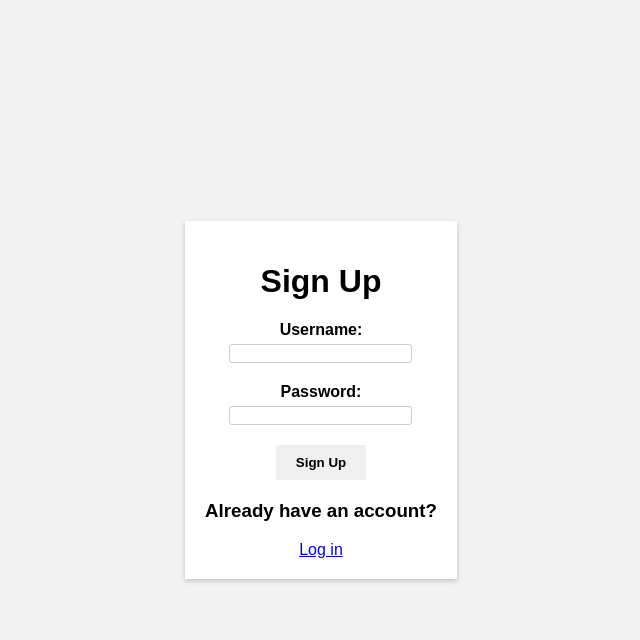
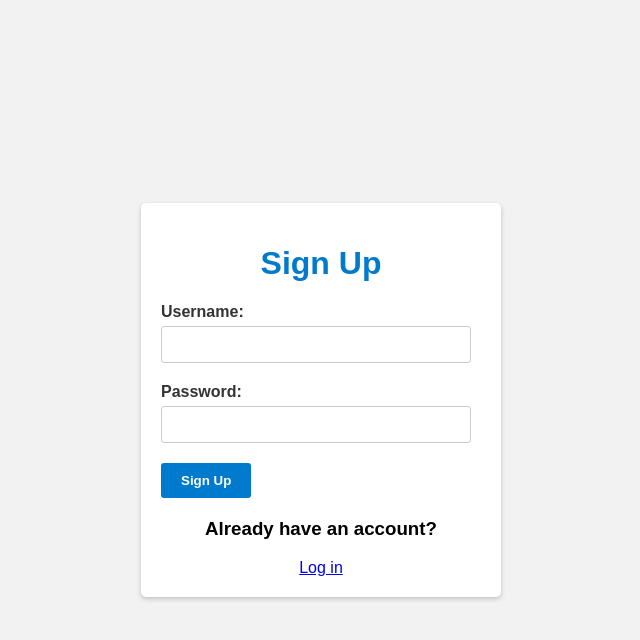
Before and after one commit to skylerkv/ECSRP, a PHP site: page /signup.php in a window 1280 px wide. Shown: the top 640 px of the page, without its empty margins (319-959 px from the left). Run offline with PHP 8.4, Linux system fonts and the light colour scheme.

Commit message:
fix login signup format

```diff
--- a/loginSignup.css
+++ b/loginSignup.css
@@ -11,10 +11,7 @@ body {
 
 .login-container {
     background-color: #fff;
-<<<<<<< HEAD
-=======
     width: 25%;
->>>>>>> 4d6dbd858e40281c2356726af7ab65d5d8d65a38
     border-radius: 5px;
     box-shadow: 0 2px 5px rgba(0, 0, 0, 0.2);
     padding: 20px;
@@ -22,49 +19,36 @@ body {
 }
 
 h1 {
-<<<<<<< HEAD
     color: #333;
-=======
     color: #007acc;
->>>>>>> 4d6dbd858e40281c2356726af7ab65d5d8d65a38
 }
 
 .form-group {
     margin-bottom: 20px;
-<<<<<<< HEAD
-=======
+
     text-align: left;
->>>>>>> 4d6dbd858e40281c2356726af7ab65d5d8d65a38
 }
 
 label {
     display: block;
     font-weight: bold;
     margin-bottom: 5px;
-<<<<<<< HEAD
-=======
+
     color: #333;
->>>>>>> 4d6dbd858e40281c2356726af7ab65d5d8d65a38
 }
 
 input[type="text"],
 input[type="password"] {
-<<<<<<< HEAD
     width: 100%;
-=======
     width: 90%;
->>>>>>> 4d6dbd858e40281c2356726af7ab65d5d8d65a38
     padding: 10px;
     border: 1px solid #ccc;
     border-radius: 3px;
 }
 
 button {
-<<<<<<< HEAD
     background-color: #007BFF;
-=======
     background-color: #007acc;
->>>>>>> 4d6dbd858e40281c2356726af7ab65d5d8d65a38
     color: #fff;
     padding: 10px 20px;
     border: none;
@@ -74,10 +58,7 @@ button {
 }
 
 button:hover {
-<<<<<<< HEAD
     background-color: #0056b3;
 }
-=======
-    background-color: #0056b3;
-}
->>>>>>> 4d6dbd858e40281c2356726af7ab65d5d8d65a38
+    /* background-color: #0056b3;
+} */
```
